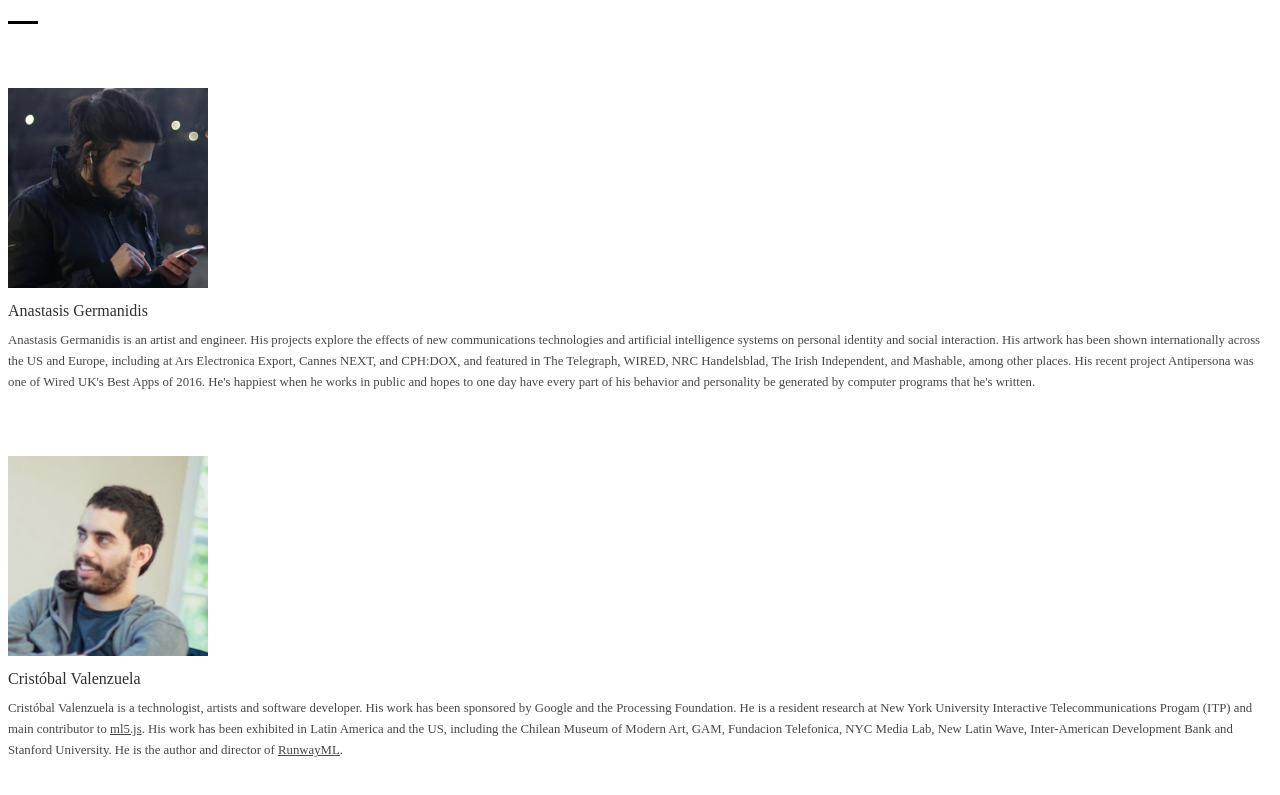
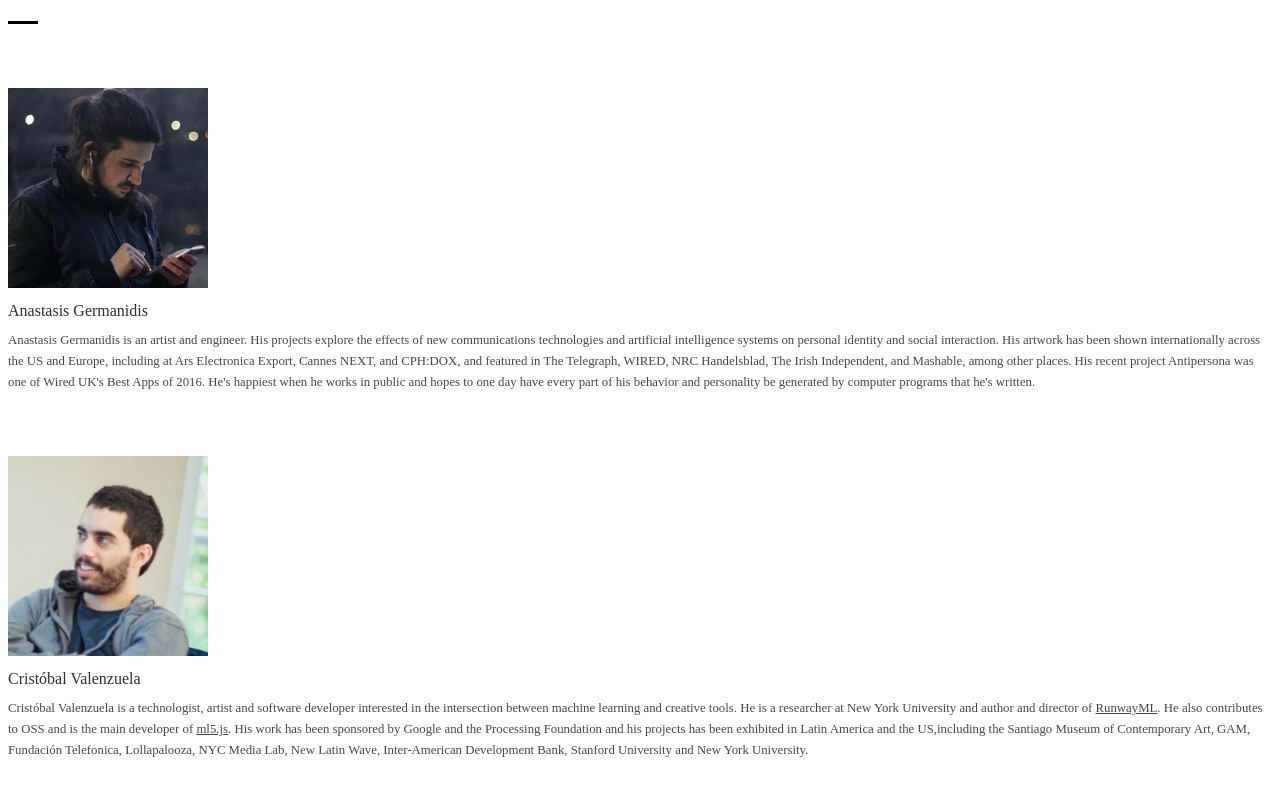
Before and after one commit to latentstudio/website, a Gatsby site: page /about in a window 1280 px wide. Shown: the part 896-1691 px from the top of the page. Built offline with nearby package versions, Linux system fonts and the light colour scheme; Gatsby itself is replaced by a stand-in of ours.

Commit message:
add CNAME and fix typos

```diff
--- a/src/pages/about.js
+++ b/src/pages/about.js
@@ -54,7 +54,7 @@ class AboutPage extends Component {
             <div className={`col-4 ${styles.Who}`}>
               <img src={cris} alt="Cristóbal Valenzuela"/>
               <h4>Cristóbal Valenzuela</h4>
-              <p>Cristóbal Valenzuela is a technologist, artists and software developer. His work has been sponsored by Google and the Processing Foundation. He is a resident research at New York University Interactive Telecommunications Progam (ITP) and main contributor to <a href="https://ml5js.org/">ml5.js</a>. His work has been exhibited in Latin America and the US, including the Chilean Museum of Modern Art, GAM, Fundacion Telefonica, NYC Media Lab, New Latin Wave, Inter-American Development Bank and Stanford University. He is the author and director of <a href="https://runwayml.com">RunwayML</a>.</p>
+              <p>Cristóbal Valenzuela is a technologist, artist and software developer interested in the intersection between machine learning and creative tools. He is a researcher at New York University and author and director of <a href="https://runwayml.com">RunwayML</a>. He also contributes to OSS and is the main developer of <a href="https://ml5js.org/">ml5.js</a>. His work has been sponsored by Google and the Processing Foundation and his projects has been exhibited in Latin America and the US,including the Santiago Museum of Contemporary Art, GAM, Fundación Telefonica, Lollapalooza, NYC Media Lab, New Latin Wave, Inter-American Development Bank, Stanford University and New York University.</p>
             </div>
           </div>
         </div>
```
Also changed, not shown: package.json (+4 -4 lines), src/pages/styles/home.module.css (line endings or trailing spaces), 1 other file.
